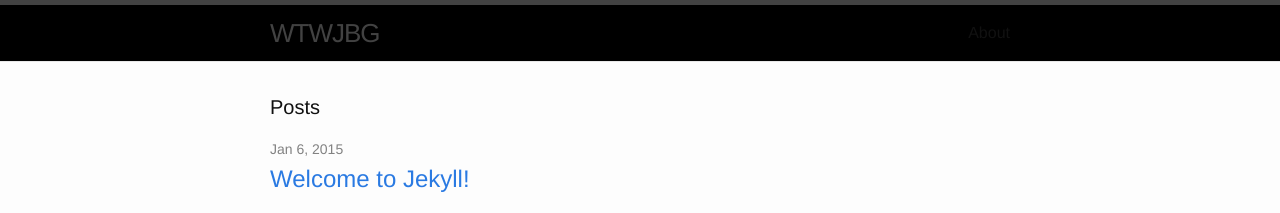
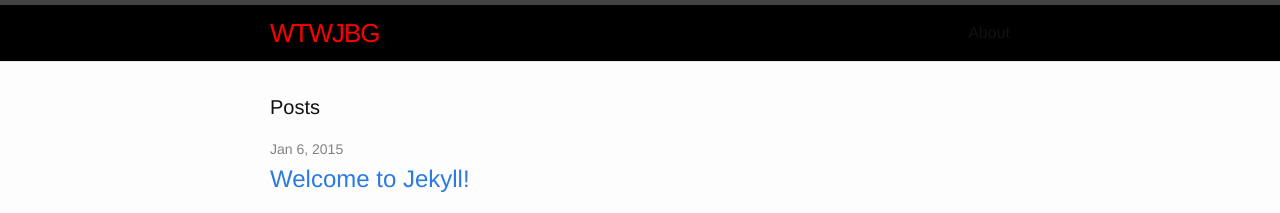
Before and after one commit to woojuno/woojuno.github.com, a Jekyll site: the page built from index.html, in a window 1280 px wide. Shown: the top 213 px of the page. Built offline with Jekyll 4.4.1, drawn with Linux system fonts in a browser that asks for light colours.

Commit message:
update header font color

```diff
--- a/_sass/_layout.scss
+++ b/_sass/_layout.scss
@@ -10,7 +10,6 @@
     position: relative;
 
     background-color: #000000;
-    color: #ff0000;
 }
 
 .site-title {
@@ -22,7 +21,8 @@
 
     &,
     &:visited {
-        color: $grey-color-dark;
+        //color: $grey-color-dark;
+        color: $white-color;
     }
 }
 
--- a/css/main.scss
+++ b/css/main.scss
@@ -20,6 +20,8 @@ $brand-color:      #2a7ae2;
 $grey-color:       #828282;
 $grey-color-light: lighten($grey-color, 40%);
 $grey-color-dark:  darken($grey-color, 25%);
+
+$white-color:      #ff0000;
 
 // Width of the content area
 $content-width:    800px;
```
